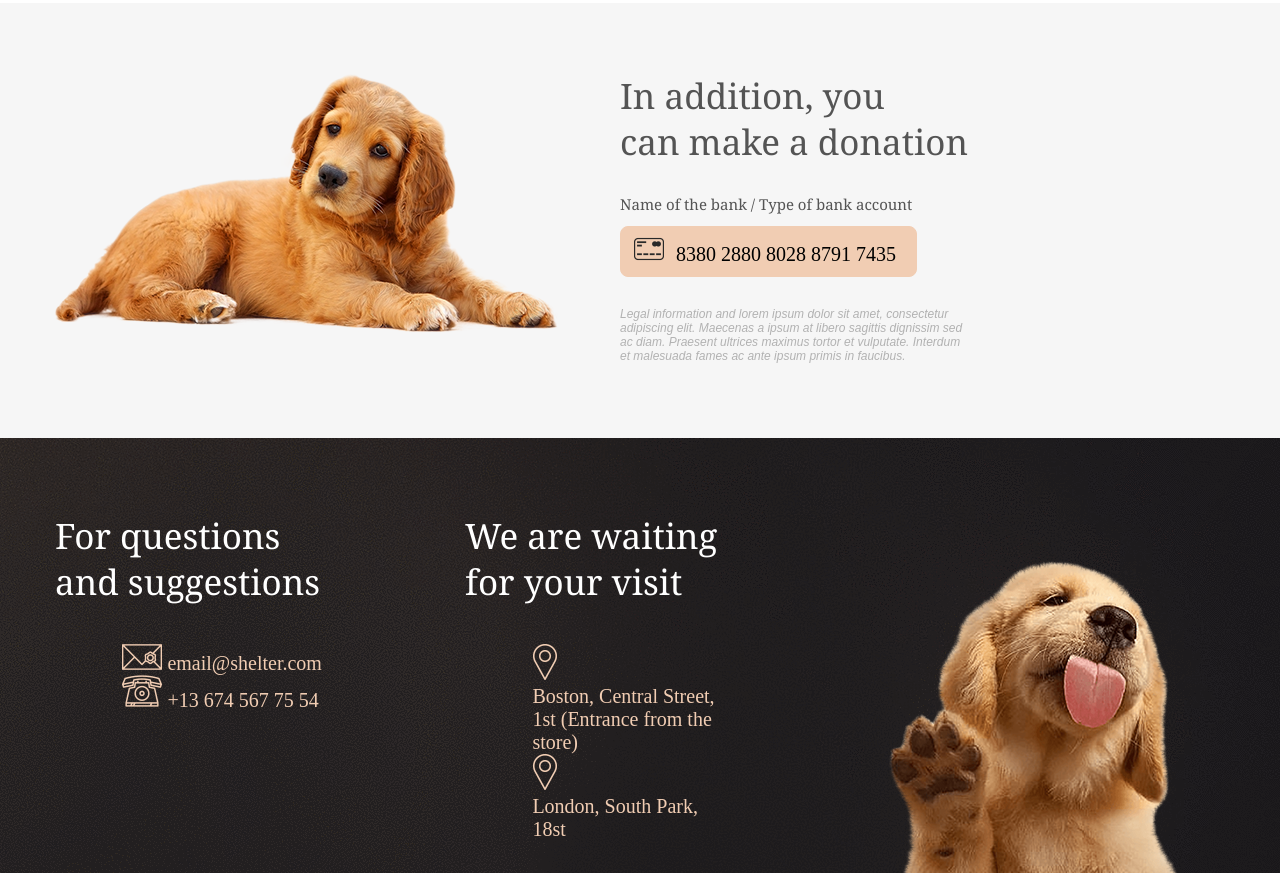
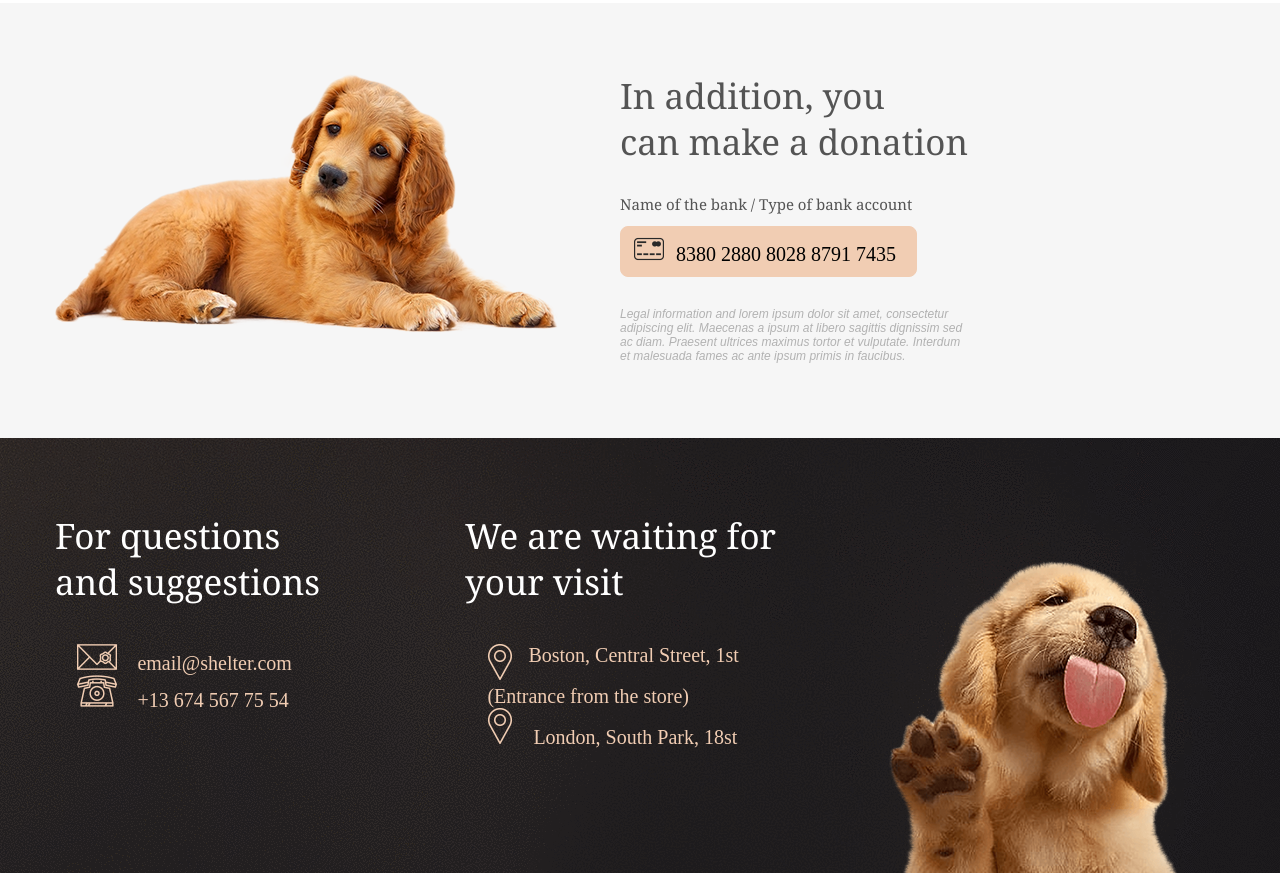
Before and after one commit to GalaGale/demo, a plain HTML site: page animal_shelter/dogs/index.html in a window 1280 px wide. Shown: the part 2879-3752 px from the top of the page. Drawn offline with Linux system fonts and the light colour scheme.

Commit message:
half fix footer

```diff
--- a/animal_shelter/dogs/index.html
+++ b/animal_shelter/dogs/index.html
@@ -209,7 +209,7 @@
                     </li>
                     <li>
                         <img src="images/pin.png" alt="pin" />
-                        <p>London, South Park, 18st</p>
+                        London, South Park, 18st
                     </li>
                 </ul>
             </div>
--- a/animal_shelter/dogs/styles.css
+++ b/animal_shelter/dogs/styles.css
@@ -314,12 +314,20 @@ a.button_gallery_inactive {
 }
 
 .footer .contact, .footer .location {
+    float: left;
+}
+
+.footer .contact {
     width: 270px;
-    float: left;
     margin-right: 140px;
 }
 
+.footer .location {
+    width: 320px;
+}
+
 .footer ul {
+    display: table;
     /* margin-top: 12px; */
     /* border: 1px solid #f1cdb3; */
     /* background-color: #f1cdb3; */
@@ -331,13 +339,35 @@ a.button_gallery_inactive {
 .footer li {
     list-style-type: none;
     /* list-style-image: url(images/credit-card.png); */
-    margin-left: 40px;
-    padding-left: 5px;
+    /* margin-left: 40px; */
+    /* padding-left: 5px; */
     font: 20px "Times New Roman", serif;
     color: #f1cdb3;
+    /* display: inline-table; */
     vertical-align: middle;
+    margin-left: -20px;
+    padding-bottom: 30px;
+    display: table-row;
 }
 
-.footer li {
-    list-style-type: url(images/envelope.png);
+/* .footer  li:before {
+    content: "";
+    display: inline-block;
+    height: 100%;
+    vertical-align: middle;
+} */
+
+.footer li p {
+    display: inline;
+    vertical-align: top;
+    /* line-height: 45px; */
 }
+
+.footer li img {
+    padding-right: 15px;
+}
+
+.footer li:last-child {
+    /* list-style-type: url(images/envelope.png); */
+    padding-bottom: 0;
+}
```
